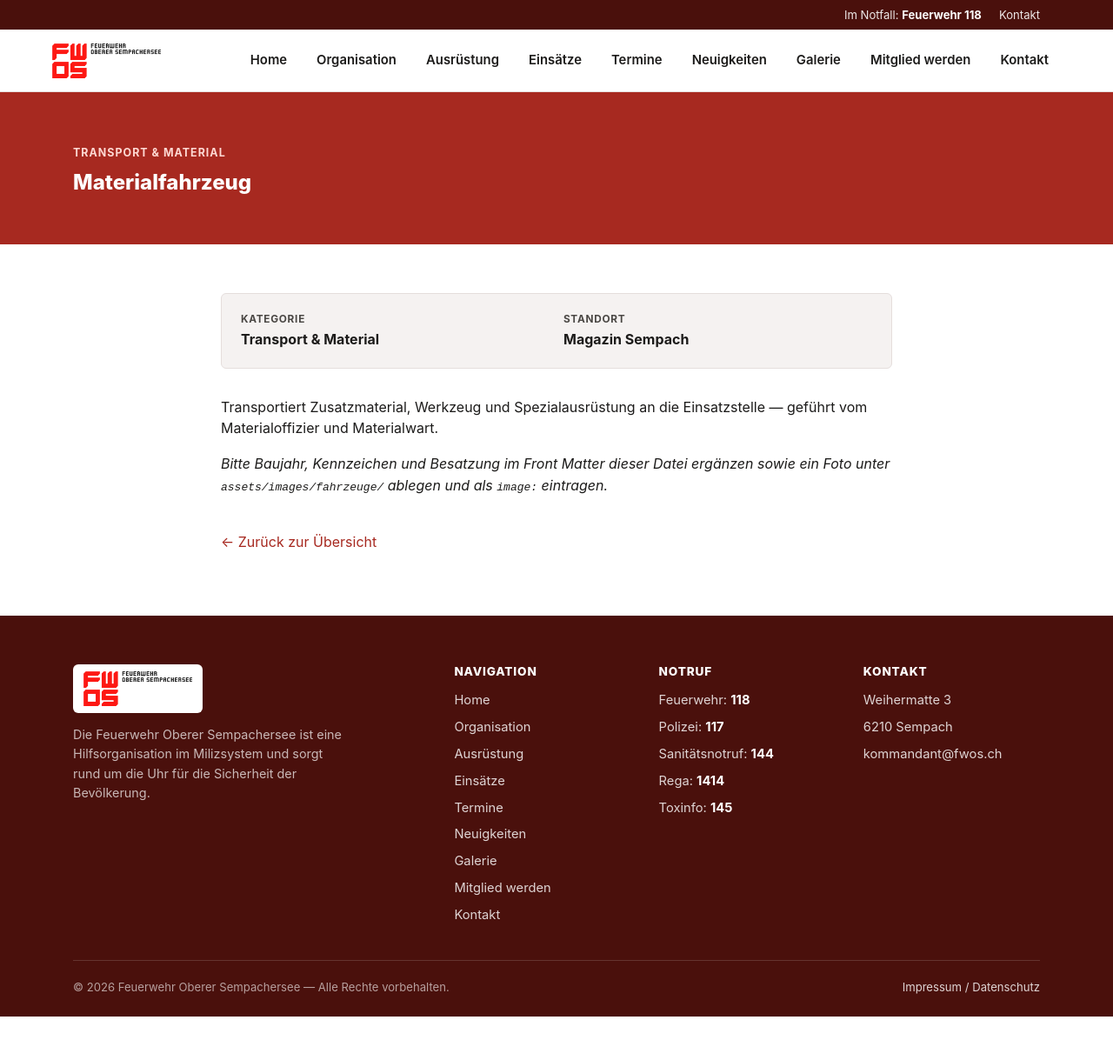
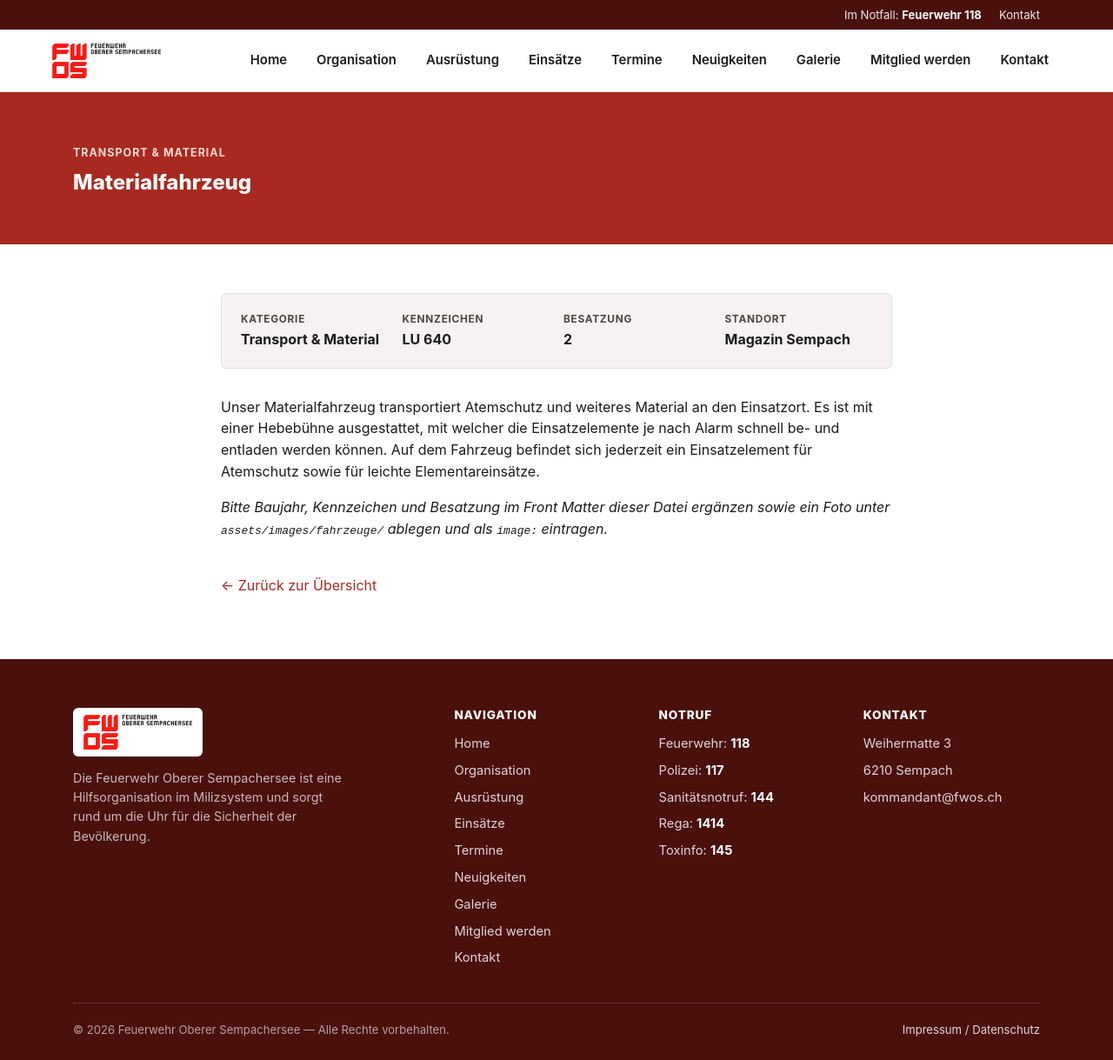
Before and after one commit to Gulaschkanone/fwos-website, a Jekyll site: the page built from _ausruestung/materialfahrzeug.md, in a window 1280 px wide and 1219 px high. Shown: the whole window at 87% size. Built offline with Jekyll 4.4.1, drawn with Linux system fonts in a browser that asks for light colours.

Commit message:
Ausrüstung: Fahrzeugbeschreibungen aktualisiert, VW-Personentransporter ergänzt, Zugfahrzeug Zug 2 entfernt
Co-Authored-By: Claude Opus 5.5 <noreply@anthropic.com>

```diff
--- a/_ausruestung/materialfahrzeug.md
+++ b/_ausruestung/materialfahrzeug.md
@@ -3,12 +3,14 @@ title: "Materialfahrzeug"
 kategorie: "Transport & Material"
 icon: "🚚"
 baujahr: ""
-kennzeichen: ""
-besatzung: ""
+kennzeichen: "LU 640"
+besatzung: "2"
 standort: "Magazin Sempach"
 order: 2
 ---
 
-Transportiert Zusatzmaterial, Werkzeug und Spezialausrüstung an die Einsatzstelle — geführt vom Materialoffizier und Materialwart.
+Unser Materialfahrzeug transportiert Atemschutz und weiteres Material an den Einsatzort.
+Es ist mit einer Hebebühne ausgestattet, mit welcher die Einsatzelemente je nach Alarm schnell be- und entladen werden können.
+Auf dem Fahrzeug befindet sich jederzeit ein Einsatzelement für Atemschutz sowie für leichte Elementareinsätze.
 
 *Bitte Baujahr, Kennzeichen und Besatzung im Front Matter dieser Datei ergänzen sowie ein Foto unter `assets/images/fahrzeuge/` ablegen und als `image:` eintragen.*
```
Also changed, not shown: _ausruestung/personentransporter.md (+3 -2 lines), _ausruestung/personentransporter_vw.md (renamed from _ausruestung/zugfahrzeug-zug-2.md, +3 -3 lines), _ausruestung/sv.md (+4 -2 lines), _ausruestung/tlf.md (+2 -2 lines), _ausruestung/zugfahrzeug-zug-1.md (+2 -2 lines).
